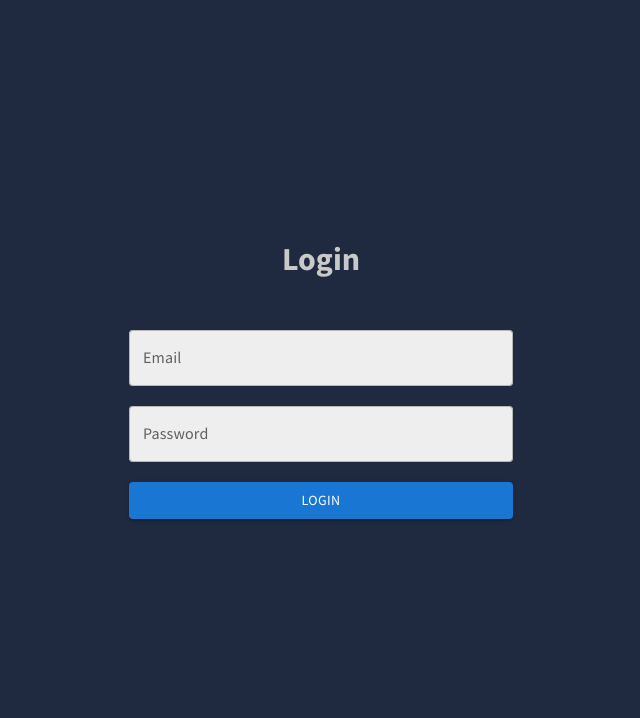
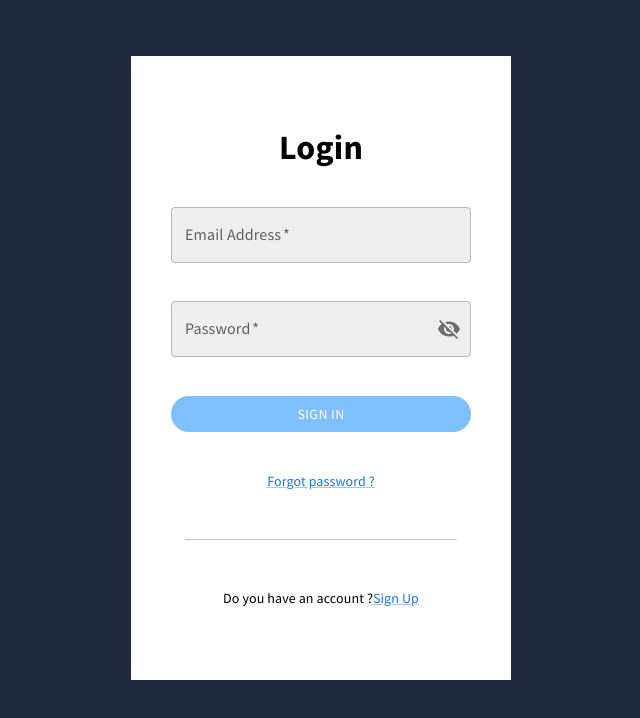
Before and after one commit to hassaanali723/BudgetBalance, a React (Create React App) app in the folder budget-balance/: page /auth/login in a window 1280 px wide. Shown: the top 718 px of the page, without its empty margins (327-967 px from the left). Built offline with nearby package versions, Linux system fonts and the light colour scheme.

Commit message:
login style

```diff
--- a/budget-balance/src/pages/authentication/login/Login.js
+++ b/budget-balance/src/pages/authentication/login/Login.js
@@ -1,13 +1,27 @@
 import React from "react";
 import '../singup/signup.css'
-import { Button, TextField } from "@mui/material";
+import { Button, TextField, Box, Typography, FormControl, InputLabel,
+OutlinedInput, InputAdornment, IconButton, Link } from "@mui/material";
 import { useState } from "react";
 import { useMutation } from "react-query";
 import { getUser } from "../../../api/auth/authApi";
 import { useNavigate } from "react-router-dom";
 import Dashboard from "../../Dashboard";
+import Visibility from '@mui/icons-material/Visibility';
+import VisibilityOff from '@mui/icons-material/VisibilityOff';
+
+export const formStyle = {height: '70vh', width: 300, bgcolor: 'white', color:'black',
+px: 5, py: 4, display: 'flex', flexDirection: 'column', justifyContent: 'space-evenly'}
 
 const Login = () => {
+
+  const [showPassword, setShowPassword] = useState(false);
+
+  const handleClickShowPassword = () => setShowPassword((show) => !show);
+
+  const handleMouseDownPassword = (event) => {
+    event.preventDefault();
+  };
 
   const [email, setEmail] = useState("");
   const [password, setPassword] = useState("");
@@ -34,7 +48,69 @@ const Login = () => {
   if (error) return <h1>Error in loading</h1>;
 
   return (
-    <div className="form-container">
+    <div align='center' className="form-container">
+      <Box elevation={10}
+      className
+        sx={formStyle}>
+        <Typography variant='h4' align='center'sx={{fontWeight: '700'}}>
+          Login
+        </Typography>
+
+        <TextField label='Email Address' placeholder='Enter Email Adress'
+        type='email' fullWidth required value={email} onChange={(e) => {
+          setEmail(e.target.value)
+        }} />
+
+        <FormControl variant="outlined" required>
+          <InputLabel htmlFor="password">Password</InputLabel>
+        <OutlinedInput id='password'
+          label='Password'
+          placeholder='Enter password'
+          type={showPassword ? 'text' : 'password'}
+          value={password} onChange={(e) => {
+            setPassword(e.target.value)
+          }}
+          endAdornment={
+          <InputAdornment position="end">
+            <IconButton
+              aria-label="toggle password visibility"
+              onClick={handleClickShowPassword}
+              onMouseDown={handleMouseDownPassword}
+              edge="end"
+            >
+            {showPassword ? <Visibility/> : <VisibilityOff />}
+          </IconButton>
+        </InputAdornment>
+        }
+        fullWidth/>
+        </FormControl>
+
+        <Button type='submit' color='primary' variant="contained"
+          fullWidth disabled={(!email || !password)} sx={{
+          borderRadius: 30,
+          "&.Mui-disabled": {
+          bgcolor: "#7fbfff",
+          color: 'white'
+        }}}
+        onClick={handleSubmit}>
+          Sign In
+        </Button>
+
+        <Typography variant='subtitle2'>
+              <Link href="#" >
+                Forgot password ?
+        </Link>
+        </Typography>
+        <hr style={{color: '#black', width:270, opacity: '50%'}} />
+        <Typography variant='subtitle2' align='center'> Do you have an account ?
+          <Link href="#" >
+            Sign Up
+          </Link>
+        </Typography>
+      </Box>
+    </div>
+
+/*     <div className="form-container">
       <h1>Login</h1>
       <form onSubmit={handleSubmit}>
         <TextField
@@ -56,7 +132,7 @@ const Login = () => {
           Login
         </Button>
       </form>
-    </div>
+    </div> */
   );
 };
 
```
Also changed, not shown: budget-balance/src/pages/authentication/singup/signup.css (line endings or trailing spaces).
